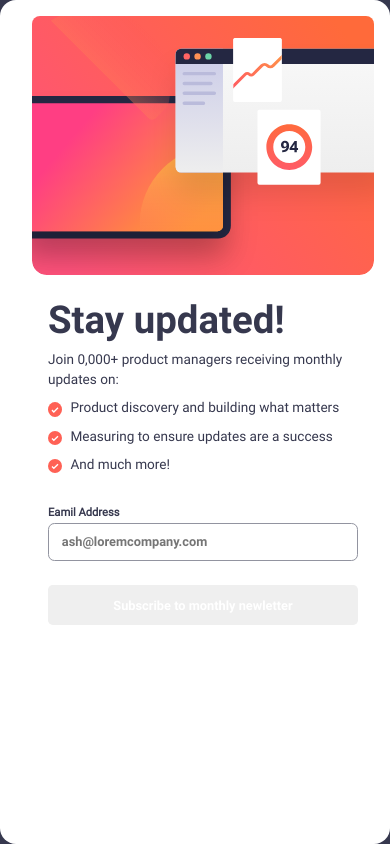
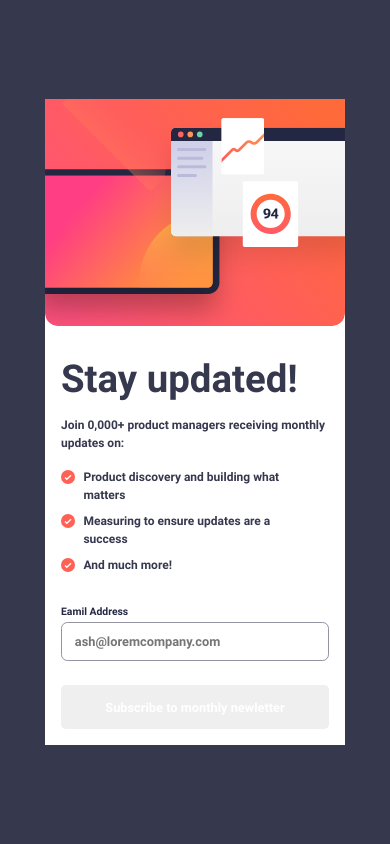
Before and after one commit to shahrokh0796/newsletter-sign-up-with-success-message, a website built with webpack: page src/index.html in a window 390 px wide. Built offline with nearby package versions, Linux system fonts and the light colour scheme.

Commit message:
Newsletter sign up with success message almost ready only subscription message left

```diff
--- a/src/index.html
+++ b/src/index.html
@@ -15,11 +15,11 @@
 
   <main class="main">
     <picture class="newsletter-picture">
-      <source srcset="./assets/images/illustration-sign-up-desktop.svg" media="(min-width: 450px)" />
+      <source srcset="./assets/images/illustration-sign-up-desktop.svg" media="(min-width: 451px)" />
       <img src="./assets/images/illustration-sign-up-mobile.svg" alt="illustration-sign-up-image" class="main-img">
     </picture>
     <section class="newsLetter-content">
-      <h1>Stay updated!</h1>
+      <h1 class="heading-h1">Stay updated!</h1>
       <p>Join 0,000+ product managers receiving monthly updates on:</p>
       <ul>
         <li>
@@ -35,7 +35,7 @@
           <p>And much more!</p>
         </li>
       </ul>
-      <form action="submit.html" id="container-form" onsubmit="window.location.href='submit.html';" return="false">
+      <form action="" id="container-form" >
         <div>
           <label for="email">Eamil Address</label>
           <small></small>
--- a/src/index.js
+++ b/src/index.js
@@ -17,6 +17,7 @@
     error.textContent = message;
 }
 
+
 const showSuccess = (input) => {
     const formField = document.querySelector("#email");
     formField.classList.remove("error");
@@ -31,16 +32,29 @@
     if (!isEmailValid(email)){
         showError("Valid email required");
     } else {
-        showSuccess(emailEl);
+        showSuccess();
         valid = true;
     }
     return valid;
 }
 
-form.addEventListener("submit", (e) => {
+
+
+function validateEmail(e) {
     e.preventDefault();
-    const idFormValid =checkEmail();
-    if(idFormValid) {
+    const isFormValid =checkEmail();
+    if(isFormValid) {
         window.location.assign("submit.html");
     }
-});
+}
+
+if (form) {
+    form.addEventListener("submit", function(e) {
+        // console.log(form, "<----f--o-r---m");
+        e.preventDefault();
+        const isFormValid =checkEmail();
+        if(isFormValid) {
+            window.location.assign("submit.html");
+        }
+    });
+};
--- a/src/styles/styles.scss
+++ b/src/styles/styles.scss
@@ -38,9 +38,9 @@
   /*
     5. Improve media defaults
   */
-  img, svg, picture {
+  img {
     display: block;
-    max-width: 100%;
+    max-inline-size: 100%;
   }
   /*
     6. Remove built-in form typography styles
@@ -61,14 +61,19 @@
     border: 1px solid hsl(231, 7%, 60%);
   }
 
-  h1 {
+  .heading-h1 {
     color: hsl(235, 18%, 26%);
     font-size: 2.4rem;
     font-family: robotoBold;
+    line-height: 1.1;
+    margin-block-start: 2.5rem;
+    margin-block-end: 1.5rem;
   }
+
   p, li {
     color:  hsl(235, 18%, 26%);
-    font-size: 0.85rem;
+    font-size: 0.75rem;
+    font-family: robotoBold;
   }
 
   ul {
@@ -85,7 +90,7 @@
     align-self: start;
     inline-size: 0.900rem;
     margin-inline-end: 0.500rem;
-    margin-block-start: 0.300rem;
+    margin-block-start: 0.100rem;
   }
 
 
@@ -100,6 +105,10 @@
     padding-block: 1rem;
   }
 
+  .main:hover .main-img {
+    border-radius: 0;
+  }
+
   .newsletter-picture {
     order: 2;
     img {
@@ -112,11 +121,12 @@
 
 
   .newsLetter-content {
-    margin-inline-end: 1.5rem;
-    padding-block: 1rem;
+    margin-inline-end: 2.5rem;
+    max-inline-size:48%;
     inline-size: 100%;
-    max-inline-size:50%;
   }
+
+
 
   #container-form {
     margin-block-start: 1.5rem;
@@ -131,19 +141,19 @@
     }
 
     label {
-      font-size: 0.7rem;
-      font-weight: bold;
-      color: hsl(235, 18%, 26%);
+      font-size: 0.650rem;
+      font-family: robotoBold;
+      color: hsl(234, 29%, 20%);
     }
 
     small {
       right: 0;
-      top: 0.20rem;
+      top: 0.33rem;
 
       position: absolute;
       color: hsl(234, 29%, 20%);
       color: rgb(250, 62, 62);
-      font-size: 0.700rem;
+      font-size: 0.650rem;
       font-family: robotoBold;
     }
   }
@@ -154,10 +164,11 @@
     color: hsl(0, 0%, 100%);
     inline-size: 100%;
     margin-block-start: 1.5rem;
+    margin-block-end: 2.5rem;
     border-radius: 0.3rem;
     border: 0;
     font-size: 0.80rem;
-    padding-block: 0.650rem;
+    padding-block: 0.780rem;
     z-index: 1;
   }
 
@@ -170,6 +181,7 @@
     bottom: 0;
     left: 0;
     background-image: linear-gradient(to right, #fd6be3, #ff65b3, #ff7187, #ff8763, #fb9f4c);
+    box-shadow: 0px 42px 53px -32px linear-gradient(to right, #fd6be3, #ff65b3, #ff7187, #ff8763, #fb9f4c);
     z-index: -1;
     transition: opacity 0.2s ease-in-out;
     border-radius: 0.3rem;
@@ -179,21 +191,53 @@
     opacity: 1;
   }
 
+  .submition-main {
 
 
+    h2 {
 
+    }
+
+    img {
+
+    }
+
+    button {
+
+    }
+  }
 
 @media screen and (max-width: 450px) {
   .main {
     flex-direction: column;
-    block-size: 100%;
+    max-inline-size: 18.75rem;
+    border-radius: 0;
+    padding-inline: 0;
+    padding-block-start: 0rem;
+    padding-block-end: 1rem;
+    margin-block: 0rem;
+
+    .main-img {border-radius: 0;}
+
+    .heading-h1 {
+      margin-block: 1rem;
+    }
+
+    .btn {
+      margin-block-end: 0;
+    }
   }
 
   .newsLetter-content {
     margin-inline-end: 1.5rem;
-    padding-block: 1rem;
-    max-inline-size:100%;
+    padding-block-start: 1rem;
+    max-inline-size: initial;
     order: 2;
     padding-inline: 1rem;
+
+    ul {
+      padding-inline-end: 1rem;
+      margin-block: 1rem;
+    }
   }
 }
--- a/webpack.common.js
+++ b/webpack.common.js
@@ -21,9 +21,6 @@
         new HtmlWebpackPlugin({  // Also generate a test.html
             filename: 'submit.html',
             template: './src/submit.html',
-            inject: true,
-            scriptLoading: "defer",
-            cache: true,
           }),
         new MiniCssExtractPlugin(),
     ],
```
Also changed, not shown: src/submit.html (+9 -1 lines).
